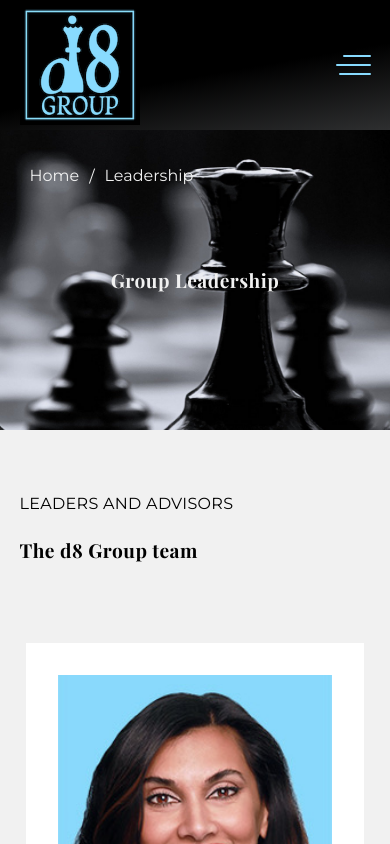
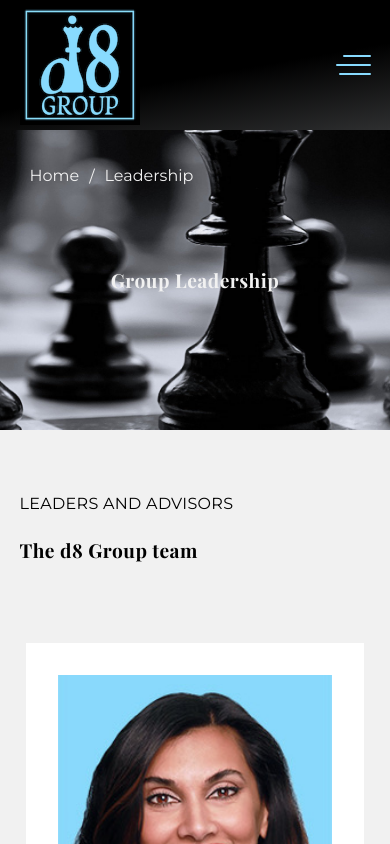
Before and after one commit to itacamba/d8_group_website, a React (Create React App) app: page /leadership in a window 390 px wide. Shown: the top 844 px of the page. Built offline with nearby package versions, Linux system fonts and the light colour scheme.

Commit message:
added a background image cover to PageHeading

```diff
--- a/src/Components/Shared/PageHeading/PageHeading.css
+++ b/src/Components/Shared/PageHeading/PageHeading.css
@@ -256,7 +256,12 @@ img {
 @media screen and (max-width: 700px) {
   .page-heading {
     background-image: url(../../../Images/page_heading.jpeg);
-    background-position: bottom bottom;
+    background-position: bottom;
+    background-size: cover;
+    -webkit-background-size: cover;
+    -moz-background-size: cover;
+    -o-background-size: cover;
+    background-attachment: scroll;
   }
 }
 /*# sourceMappingURL=PageHeading.css.map */
--- a/src/Components/Shared/PageHeading/PageHeading.scss
+++ b/src/Components/Shared/PageHeading/PageHeading.scss
@@ -46,7 +46,12 @@
 
     .page-heading {
         background-image: url(../../../Images/page_heading.jpeg);
-        background-position: bottom bottom;
+        background-position: bottom;
+        background-size: cover;
+        -webkit-background-size: cover;
+        -moz-background-size: cover;
+        -o-background-size: cover;
+        background-attachment: scroll;
     }
 }
 // .page-heading{
```
Also changed, not shown: 1 other file (tests, documents, lock files or other folders).
